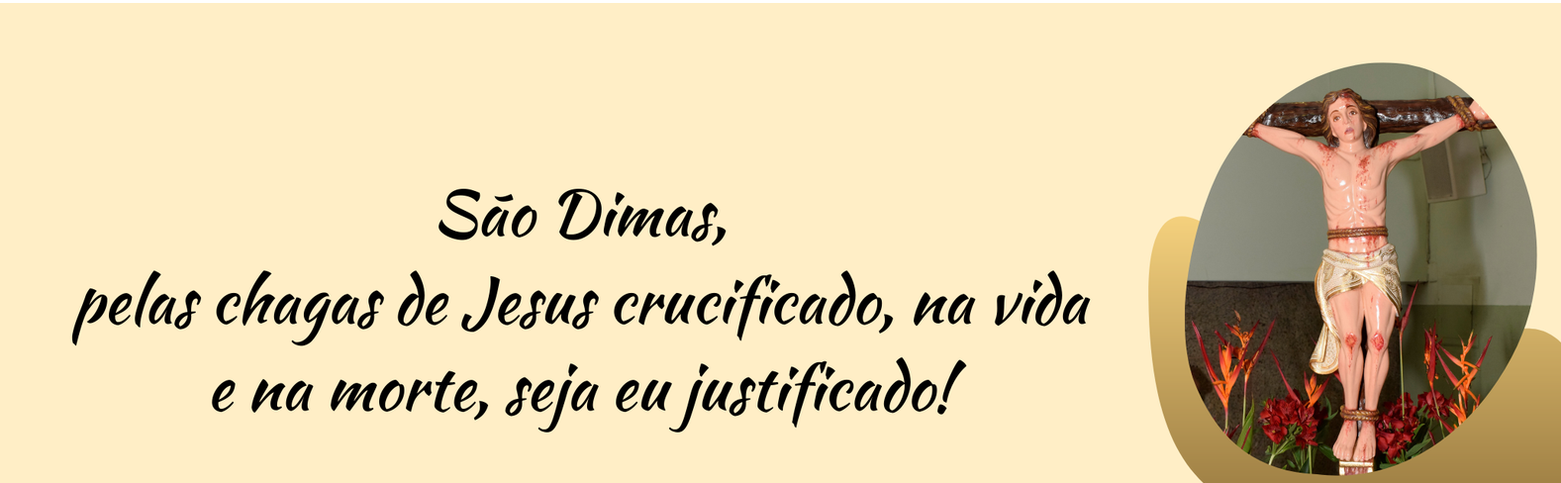
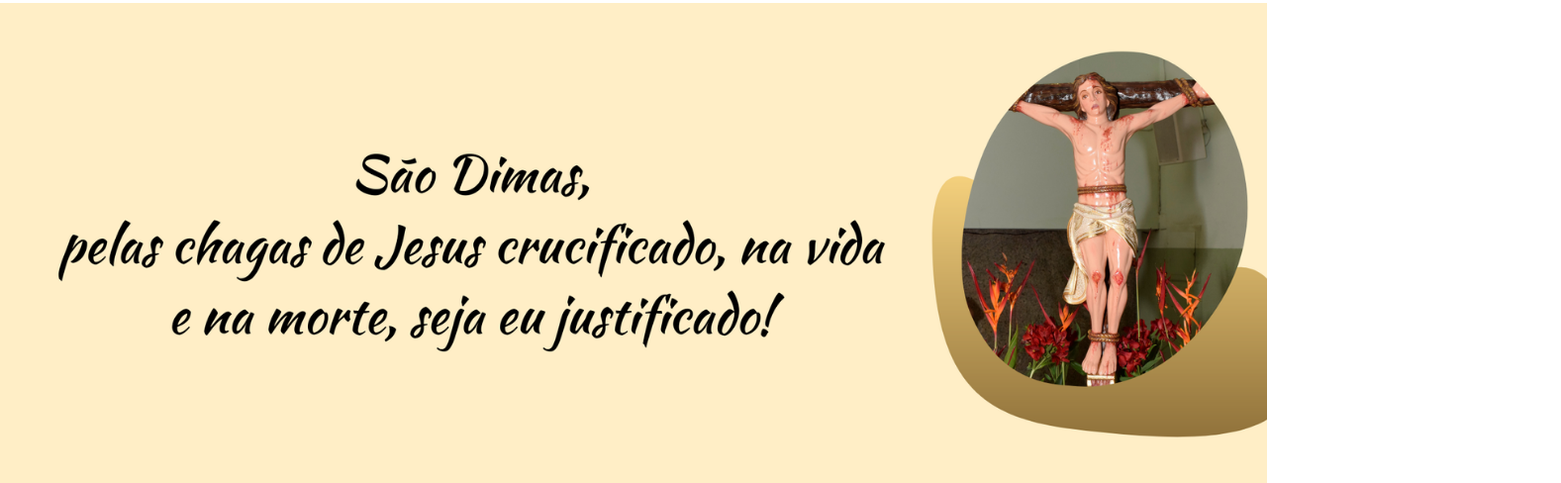
Before and after one commit to joaopedromribeiro13/Projeto-S-Dimas, a plain HTML site: page index.html in a window 1280 px wide. Shown: the part 109-597 px from the top of the page at 99% size, 1577 px wide, since content can reach past the window. Drawn offline with Linux system fonts and the light colour scheme.

Commit message:
Update style.css

```diff
--- a/style.css
+++ b/style.css
@@ -83,6 +83,20 @@ nav ul li:hover {
     padding-right: 15px;
   }
 
+  .Navbar__Link:hover {
+    animation: 0.6s alternate;
+    animation-name: scroll-nav;
+  }
+
+  @keyframes scroll-nav {
+    0% {
+        transform: scale(1.0);
+    }
+    100% {
+        transform: scale(1.1);
+    }
+}
+
   .Navbar__Link a {
     text-decoration: none;
     color: black;
@@ -125,35 +139,49 @@ nav ul li:hover {
 
 /* INICIO PAGINA 1 */
 
-.parallax {
-    width: 1920px;
-    max-width: 100%;
-    height: 600px;
-
-
-
-    background-image: url("são dimas.png");
-    align-items: center;
-
-    background-attachment: fixed;
-    -moz-background-attachment: fixed;
-    -webkit-background-attachment: fixed;
-
-    background-position: center;
-    -moz-background-position: center;
-    -webkit-background-position: center;
-
-    background-repeat: no-repeat;
-    -moz-background-repeat: no-repeat;
-    -webkit-background-repeat: no-repeat;
-
-
-
+.parallax img {
+width: 100%;
+height: auto;
 
 }
 
 
 /* FIM PAGINA 1 */
+
+
+/* INICIO PAGINA HORARIOS */
+
+
+
+.pag-horarios {
+  height: 100vh;
+  width: 100%;
+}
+
+.grid-horarios {
+  display: grid;
+  grid-template-columns: 30% 30% 30%;
+
+}
+
+.pag-horarios h1 {
+  text-align: center;
+}
+
+
+
+
+
+
+
+
+
+
+
+
+/* FIM PAGINA HORARIOS */
+
+
 
 /* INICIO PAGINA 2 */
 
```
